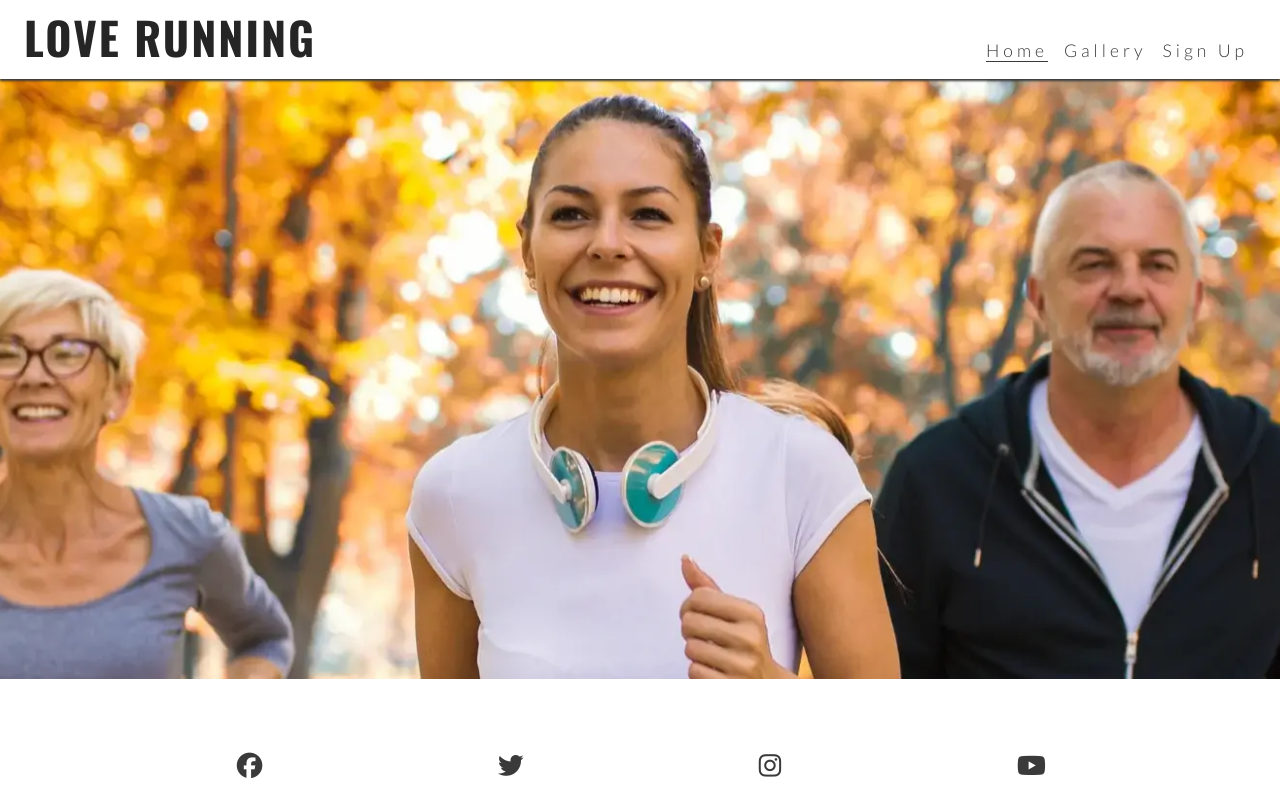
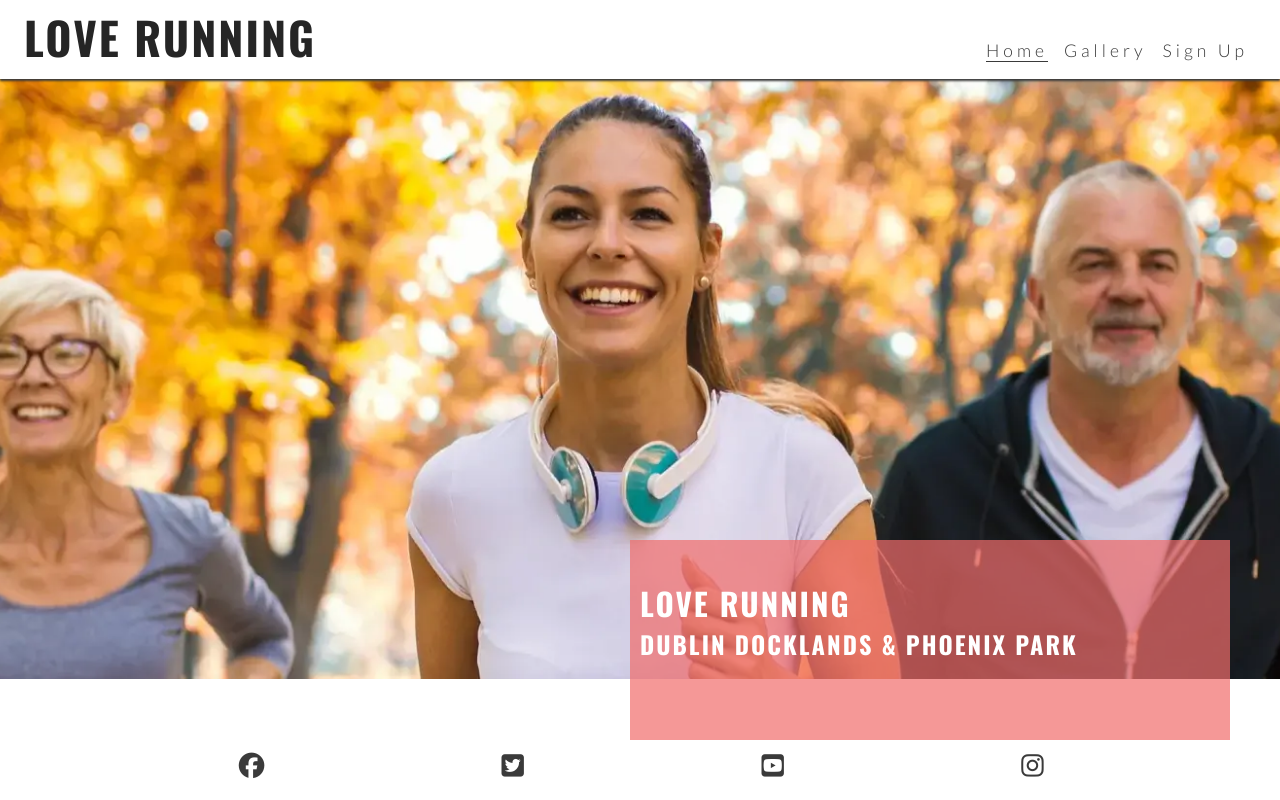
Before and after one commit to MicahIndigo/love-running, a plain HTML site: page index.html in a window 1280 px wide. Drawn offline with nearby package versions, Linux system fonts and the light colour scheme.

Commit message:
Add cover text with club name and locations

```diff
--- a/assets/css/style.css
+++ b/assets/css/style.css
@@ -18,6 +18,13 @@ body {
     font-family: 'Lato', sans-serif;
 }
 
+h1, h2, h3 {
+    font-family: 'Oswald', sans-serif;
+    text-transform: uppercase;
+    letter-spacing: 2px;
+    color: #252525;
+}
+
 /* Header */
 header {
     background-color: #ffffff;
@@ -36,12 +43,6 @@ header a {
     color: inherit;
 }
 
-h1 {
-    font-family: 'Oswald', sans-serif;
-    text-transform: uppercase;
-    letter-spacing: 2px;
-    color: #252525;
-}
 
 #menu {
     font-size: 110%;
@@ -94,6 +95,23 @@ main {
     height: 600px;
     width: 100%;
     background: url("../images/hero-image.webp") no-repeat center center/cover;
+    position: relative;
+}
+
+#cover-text {
+    /*Final rgba value sets the opacity so it is semi-transparent*/
+    background-color: rgba(241, 109, 107, 0.7);
+    font-size: 130%;
+    position:absolute;
+    bottom: 60px;
+    width: 80%;
+    min-height: 200px;
+    padding-top: 40px;
+    padding-left: 10px;
+}
+
+#cover-text > h2, #cover-text > h3 {
+    color: #ffffff;
 }
 
 /* Footer */
@@ -145,6 +163,12 @@ main {
         /* Push main content down to accommodate larger header */
         margin-top: 79px;
     }
+
+    /* Hero */
+    #cover-text {
+        width: 600px;
+        right: 50px;
+    }
 }
 
 /* Large devices (laptops and desktops, 992px and up) */
--- a/index.html
+++ b/index.html
@@ -1,28 +1,34 @@
 <!DOCTYPE html>
 <html lang="en">
+
 <head>
     <meta charset="UTF-8">
+    <meta http-equiv="X-UA-Compatible" content="IE=edge">
     <meta name="viewport" content="width=device-width, initial-scale=1.0">
-    <meta name="description" content="Love Running. Club for runners in Dublin, Ireland. Urban running, trail running, and Phoenix Park.">
-    <meta name=""keywords" content="love running,run, running club, runners, Ireland, Dublin, sport, exercise">
-    <!--Title-->
+    <!-- Meta tags for search engines -->
+    <meta name="description"
+        content="Love Running. Club for runners in Dublin, Ireland. Urban running, trail running. Dublin docklands and Phoenix Park">
+    <meta name="keywords" content="love running, run, running club, runners, Ireland, Dublin, sport, exercise">
+    <!-- Title -->
     <title>Love Running</title>
-    <!--Favicon-->
+    <!-- Favicon -->
     <link rel="apple-touch-icon" sizes="180x180" href="assets/favicon/apple-touch-icon.png">
     <link rel="icon" type="image/png" sizes="32x32" href="assets/favicon/favicon-32x32.png">
     <link rel="icon" type="image/png" sizes="16x16" href="assets/favicon/favicon-16x16.png">
+    <!-- Stylesheet -->
     <link rel="stylesheet" href="assets/css/style.css">
 </head>
 
 <body>
-    <!--Header-->
+    <!-- Header -->
     <header>
         <a href="index.html">
             <h1 id="logo">Love Running</h1>
         </a>
-        <input type="checkbox" name="nav-toggle" id="nav-toggle">
-        <label for="nav-toggle" class="nav-toggle-label"><i class="fa-solid fa-bars"></i></label>
-
+        <input type="checkbox" id="nav-toggle" name="nav-toggle">
+        <label for="nav-toggle" class="nav-toggle-label">
+            <i class="fa-solid fa-bars"></i>
+        </label>
         <nav>
             <ul id="menu">
                 <li><a href="index.html" class="active">Home</a></li>
@@ -32,22 +38,43 @@
         </nav>
     </header>
 
-    <!--Main Content-->
+    <!-- Main content -->
     <main>
         <section id="hero"></section>
+        <div id="cover-text">
+            <h2>Love Running</h2>
+            <h3>Dublin Docklands & Phoenix Park</h3>
+        </div>
     </main>
 
-    <!--Footer-->
+    <!-- Footer -->
     <footer>
         <ul id="social-networks">
-            <li><a href="http://www.facebook.com/" target="_blank" rel="noopener" aria-label="Visit our Facebook page (opens in a new tab)"><i class="fa-brands fa-facebook"></i></a></li>
-            <li><a href="http:/www.twitter.com/" target="_blank" rel="noopener" aria-label="Visit our Twitter page (opens in a new tab)"></a><i class="fa-brands fa-twitter"></i></li>
-            <li><a href="http://www.instagram.com" target="_blank" rel="noopener" aria-label="Visit our Instagram page (opens in a new tab)"><i class="fa-brands fa-instagram"></i></a></li>
-            <li><a href="http://www.youtube.com" target="_blank" rel="noopener" aria-label="Visit our Youtube page (opens in a new tab)"><i class="fa-brands fa-youtube"></i></a></li>
+            <li>
+                <a href="https://www.facebook.com/" target="_blank" rel="noopener"
+                    aria-label="Visit our Facebook page (opens in a new tab)">
+                    <i class="fa-brands fa-facebook"></i></a>
+            </li>
+            <li>
+                <a href="https://www.twitter.com/" target="_blank" rel="noopener"
+                    aria-label="Visit our Twitter page (opens in a new tab)">
+                    <i class="fa-brands fa-twitter-square"></i></a>
+            </li>
+            <li>
+                <a href="https://www.youtube.com/" target="_blank" rel="noopener"
+                    aria-label="Visit our YouTube page (opens in a new tab)">
+                    <i class="fa-brands fa-youtube-square"></i></a>
+            </li>
+            <li>
+                <a href="https://www.instagram.com/" target="_blank" rel="noopener"
+                    aria-label="Visit our Instagram page (opens in a new tab)">
+                    <i class="fa-brands fa-instagram"></i></a>
+            </li>
         </ul>
     </footer>
 
-    <!--Font Awesome Kit-->
-    <script src="https://kit.fontawesome.com/82d7f50bc2.js" crossorigin="anonymous"></script>
+    <!-- Font Awesome kit -->
+    <script src="https://kit.fontawesome.com/3b20d96fa9.js" crossorigin="anonymous"></script>
 </body>
+
 </html>
```
